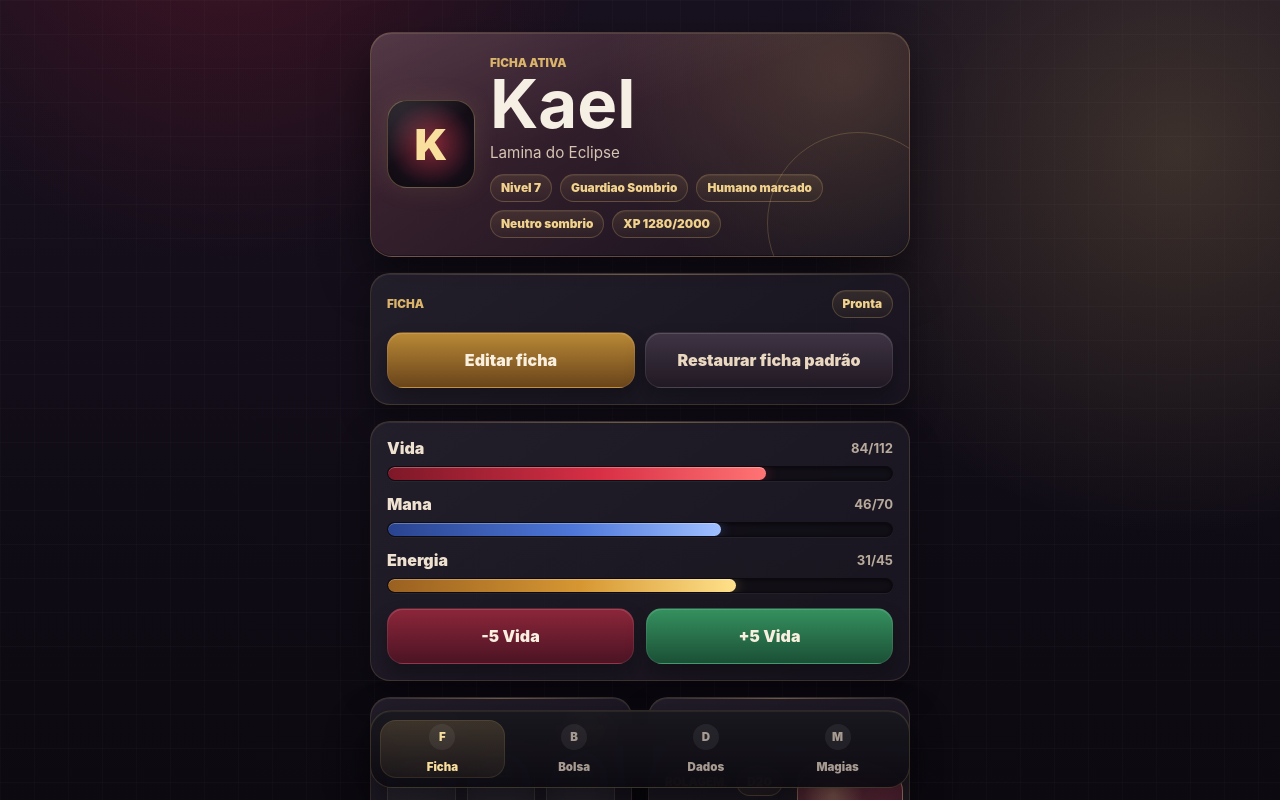
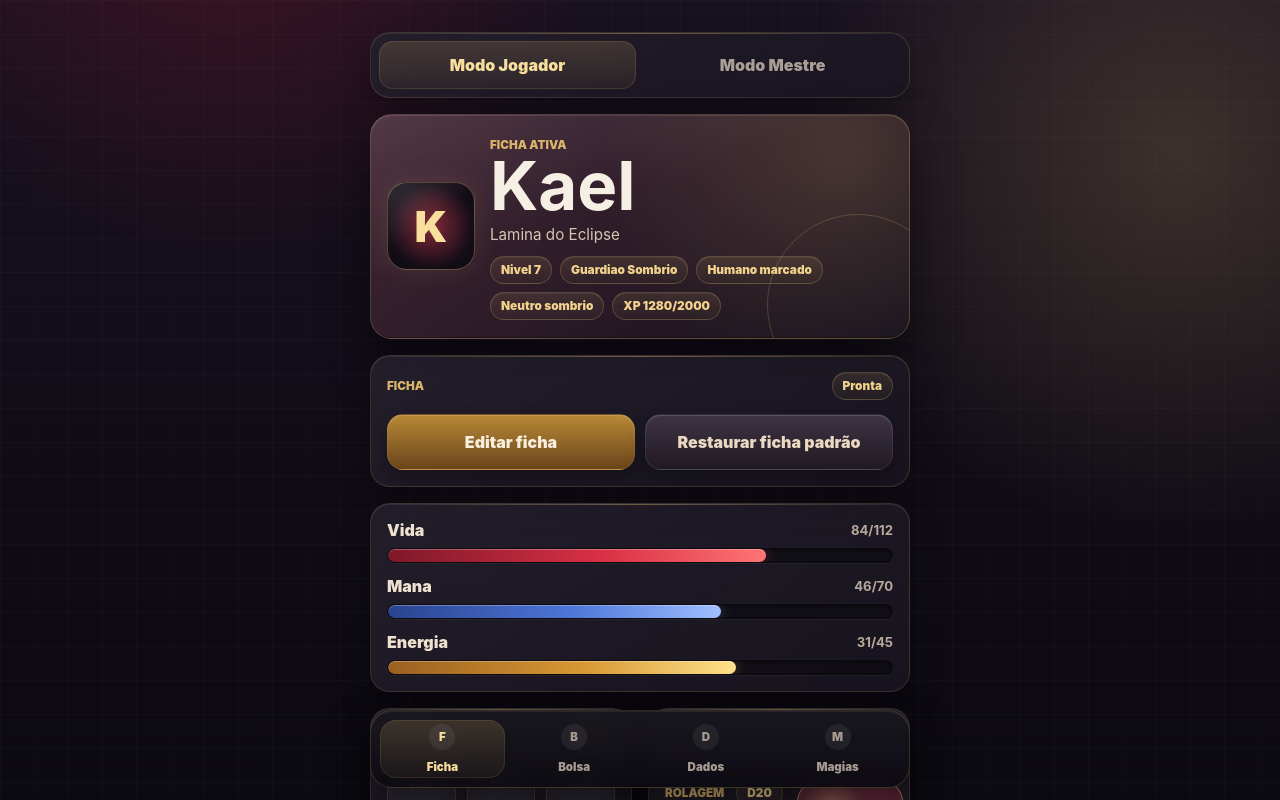
Before and after one commit to FernandoProjetosGitHub/RPG, a React (Vite) app: page / in a window 1280 px wide. Shown: the top 800 px of the page. Built offline with nearby package versions, Linux system fonts and the light colour scheme.

Commit message:
feat: add player and master modes

```diff
--- a/src/components/QuickActions.jsx
+++ b/src/components/QuickActions.jsx
@@ -1,12 +1,82 @@
-export default function QuickActions({ onDamage, onHeal }) {
+export default function QuickActions({
+  conditionInput,
+  conditions,
+  onAddCondition,
+  onConditionInputChange,
+  onHealthChange,
+  onManaChange,
+  onSecretNotesChange,
+  secretNotes,
+}) {
   return (
-    <div className="quick-actions" aria-label="Acoes rapidas de vida">
-      <button className="action-button action-button--danger" type="button" onClick={onDamage}>
-        -5 Vida
-      </button>
-      <button className="action-button action-button--heal" type="button" onClick={onHeal}>
-        +5 Vida
-      </button>
-    </div>
+    <section className="panel master-controls" aria-label="Controles do mestre">
+      <div className="section-heading">
+        <span>Mestre</span>
+        <strong>Controles</strong>
+      </div>
+
+      <div className="quick-actions" aria-label="Alterar vida e mana">
+        <button
+          className="action-button action-button--danger"
+          type="button"
+          onClick={() => onHealthChange(-5)}
+        >
+          -5 Vida
+        </button>
+        <button
+          className="action-button action-button--heal"
+          type="button"
+          onClick={() => onHealthChange(5)}
+        >
+          +5 Vida
+        </button>
+        <button
+          className="action-button action-button--mana-down"
+          type="button"
+          onClick={() => onManaChange(-5)}
+        >
+          -5 Mana
+        </button>
+        <button
+          className="action-button action-button--mana-up"
+          type="button"
+          onClick={() => onManaChange(5)}
+        >
+          +5 Mana
+        </button>
+      </div>
+
+      <form className="condition-form" onSubmit={onAddCondition}>
+        <label>
+          Condicao/status
+          <input
+            type="text"
+            value={conditionInput}
+            placeholder="Ex: Envenenado"
+            onChange={(event) => onConditionInputChange(event.target.value)}
+          />
+        </label>
+        <button className="action-button action-button--save" type="submit">
+          Adicionar status
+        </button>
+      </form>
+
+      {conditions.length > 0 && (
+        <div className="status-list" aria-label="Status ativos">
+          {conditions.map((condition) => (
+            <span key={condition}>{condition}</span>
+          ))}
+        </div>
+      )}
+
+      <label className="secret-notes">
+        Notas secretas
+        <textarea
+          value={secretNotes}
+          placeholder="Anote segredos, armadilhas ou informacoes do mestre."
+          onChange={(event) => onSecretNotesChange(event.target.value)}
+        />
+      </label>
+    </section>
   )
 }
--- a/src/pages/CharacterSheet.jsx
+++ b/src/pages/CharacterSheet.jsx
@@ -74,17 +74,31 @@ export default function CharacterSheet({ character }) {
   const [sheetCharacter, setSheetCharacter] = useState(() => getStoredCharacter(character))
   const [draftCharacter, setDraftCharacter] = useState(sheetCharacter)
   const [isEditing, setIsEditing] = useState(false)
+  const [viewMode, setViewMode] = useState('player')
   const [health, setHealth] = useState(sheetCharacter.stats.health.current)
+  const [mana, setMana] = useState(sheetCharacter.stats.mana.current)
+  const [conditionInput, setConditionInput] = useState('')
+  const [conditions, setConditions] = useState([])
+  const [secretNotes, setSecretNotes] = useState('')
   const [roll, setRoll] = useState(null)
 
   const currentStats = {
     ...sheetCharacter.stats,
     health: { ...sheetCharacter.stats.health, current: health },
+    mana: { ...sheetCharacter.stats.mana, current: mana },
   }
+
+  const isMasterMode = viewMode === 'master'
 
   function adjustHealth(amount) {
     setHealth((current) =>
       Math.min(sheetCharacter.stats.health.max, Math.max(0, current + amount)),
+    )
+  }
+
+  function adjustMana(amount) {
+    setMana((current) =>
+      Math.min(sheetCharacter.stats.mana.max, Math.max(0, current + amount)),
     )
   }
 
@@ -134,7 +148,20 @@ export default function CharacterSheet({ character }) {
     persistCharacter(normalizedCharacter)
     setSheetCharacter(normalizedCharacter)
     setHealth((current) => Math.min(current, normalizedCharacter.stats.health.max))
+    setMana((current) => Math.min(current, normalizedCharacter.stats.mana.max))
     setIsEditing(false)
+  }
+
+  function addCondition(event) {
+    event.preventDefault()
+    const normalizedCondition = conditionInput.trim()
+
+    if (!normalizedCondition) return
+
+    setConditions((current) =>
+      current.includes(normalizedCondition) ? current : [...current, normalizedCondition],
+    )
+    setConditionInput('')
   }
 
   function restoreDefaultCharacter() {
@@ -142,6 +169,10 @@ export default function CharacterSheet({ character }) {
     setSheetCharacter(character)
     setDraftCharacter(character)
     setHealth(character.stats.health.current)
+    setMana(character.stats.mana.current)
+    setConditionInput('')
+    setConditions([])
+    setSecretNotes('')
     setRoll(null)
     setIsEditing(false)
   }
@@ -149,6 +180,23 @@ export default function CharacterSheet({ character }) {
   return (
     <main className="app-shell">
       <div className="app-frame">
+        <section className="panel mode-switcher" aria-label="Modo de visualizacao">
+          <button
+            className={viewMode === 'player' ? 'is-active' : ''}
+            type="button"
+            onClick={() => setViewMode('player')}
+          >
+            Modo Jogador
+          </button>
+          <button
+            className={viewMode === 'master' ? 'is-active' : ''}
+            type="button"
+            onClick={() => setViewMode('master')}
+          >
+            Modo Mestre
+          </button>
+        </section>
+
         <CharacterHeader character={sheetCharacter} />
 
         <section className="panel sheet-actions" aria-label="Edicao da ficha">
@@ -282,8 +330,20 @@ export default function CharacterSheet({ character }) {
           <StatBar stat={currentStats.health} />
           <StatBar stat={currentStats.mana} />
           <StatBar stat={currentStats.energy} />
-          <QuickActions onHeal={() => adjustHealth(5)} onDamage={() => adjustHealth(-5)} />
         </section>
+
+        {isMasterMode && (
+          <QuickActions
+            conditionInput={conditionInput}
+            conditions={conditions}
+            secretNotes={secretNotes}
+            onAddCondition={addCondition}
+            onConditionInputChange={setConditionInput}
+            onHealthChange={adjustHealth}
+            onManaChange={adjustMana}
+            onSecretNotesChange={setSecretNotes}
+          />
+        )}
 
         <AttributesGrid attributes={sheetCharacter.attributes} />
         <DiceRoller roll={roll} onRoll={rollD20} />
--- a/src/styles.css
+++ b/src/styles.css
@@ -248,17 +248,45 @@ p {
   gap: 14px;
 }
 
+.mode-switcher {
+  display: grid;
+  grid-template-columns: repeat(2, 1fr);
+  gap: 8px;
+  padding: 8px;
+}
+
+.mode-switcher button {
+  min-height: 48px;
+  border: 0;
+  border-radius: 14px;
+  color: #a99e96;
+  background: transparent;
+  cursor: pointer;
+  font-weight: 900;
+}
+
+.mode-switcher button.is-active {
+  color: #f8df9d;
+  background:
+    linear-gradient(180deg, rgba(217, 180, 106, 0.18), rgba(217, 180, 106, 0.06));
+  box-shadow: inset 0 0 0 1px rgba(217, 180, 106, 0.16);
+}
+
 .sheet-action-grid {
   display: grid;
   gap: 10px;
 }
 
-.edit-form {
+.edit-form,
+.master-controls,
+.condition-form {
   display: grid;
   gap: 12px;
 }
 
-.edit-form label {
+.edit-form label,
+.condition-form label,
+.secret-notes {
   display: grid;
   gap: 7px;
   color: var(--text-muted);
@@ -267,7 +295,9 @@ p {
   text-transform: uppercase;
 }
 
-.edit-form input {
+.edit-form input,
+.condition-form input,
+.secret-notes textarea {
   width: 100%;
   min-height: 48px;
   border: 1px solid rgba(217, 180, 106, 0.2);
@@ -284,7 +314,15 @@ p {
   box-shadow: inset 0 1px 5px rgba(0, 0, 0, 0.32);
 }
 
-.edit-form input:focus {
+.secret-notes textarea {
+  min-height: 108px;
+  padding: 12px 13px;
+  resize: vertical;
+}
+
+.edit-form input:focus,
+.condition-form input:focus,
+.secret-notes textarea:focus {
   border-color: rgba(248, 223, 157, 0.58);
   box-shadow:
     inset 0 1px 5px rgba(0, 0, 0, 0.32),
@@ -295,6 +333,22 @@ p {
   display: grid;
   grid-template-columns: repeat(3, 1fr);
   gap: 10px;
+}
+
+.status-list {
+  display: flex;
+  flex-wrap: wrap;
+  gap: 8px;
+}
+
+.status-list span {
+  border: 1px solid rgba(217, 180, 106, 0.18);
+  border-radius: 999px;
+  color: #f1d28d;
+  background: rgba(217, 180, 106, 0.08);
+  font-size: 0.78rem;
+  font-weight: 900;
+  padding: 7px 10px;
 }
 
 .action-button,
@@ -330,6 +384,14 @@ p {
 
 .action-button--heal {
   background: linear-gradient(180deg, #35915f, #1b5036);
+}
+
+.action-button--mana-down {
+  background: linear-gradient(180deg, #36549b, #1c2b57);
+}
+
+.action-button--mana-up {
+  background: linear-gradient(180deg, #5578d6, #28458f);
 }
 
 .action-button--edit,
@@ -510,6 +572,8 @@ p {
   }
 
   .character-header,
+  .mode-switcher,
+  .master-controls,
   .sheet-actions,
   .stats-panel {
     grid-column: span 2;
```
